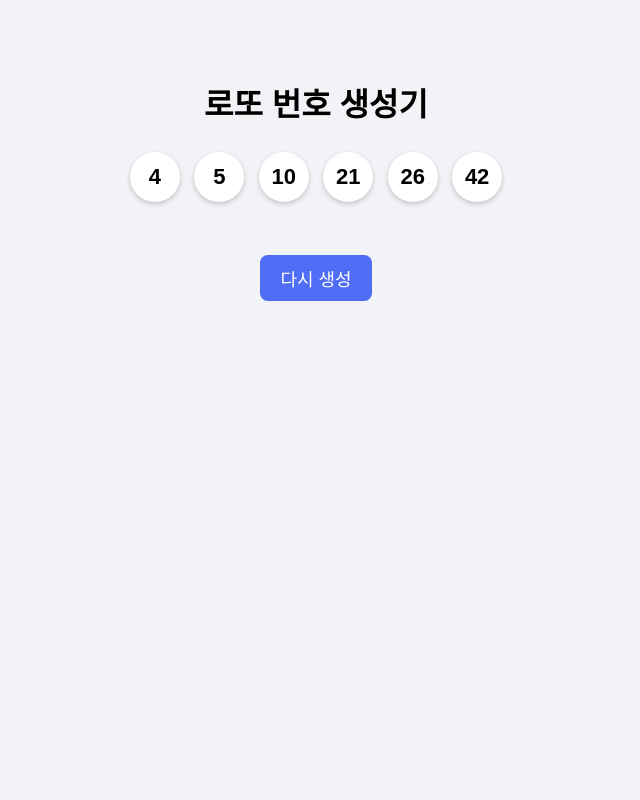
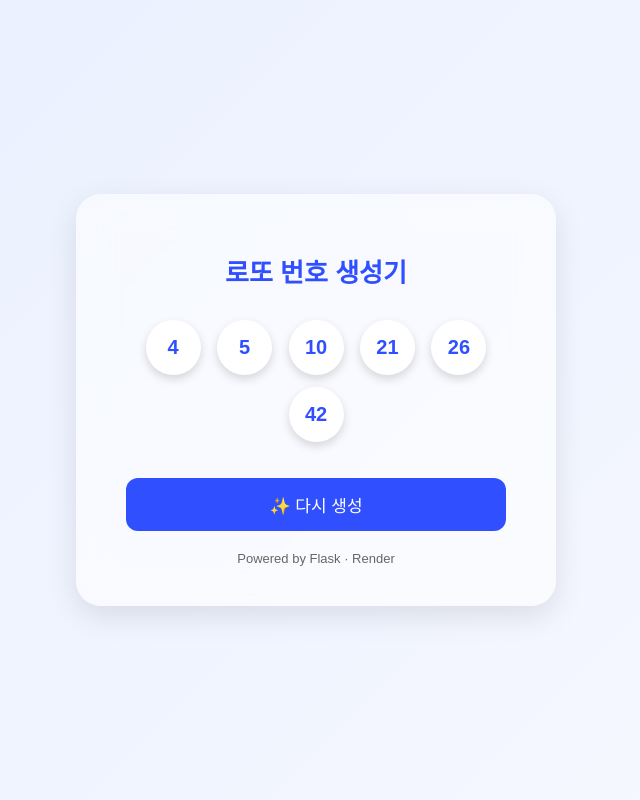
Before and after one commit to jhmin-study/lotto_random, a Flask app: page / in a window 1280 px wide. Shown: the whole page, without its empty margins (324-964 px from the left). Run offline with Flask 3, Linux system fonts and the light colour scheme.

Commit message:
modify index.html

```diff
--- a/templates/index.html
+++ b/templates/index.html
@@ -3,48 +3,100 @@
 <head>
     <meta charset="UTF-8">
     <title>로또 번호 생성기</title>
+
     <style>
         body {
-            font-family: Arial, sans-serif;
+            margin: 0;
+            padding: 0;
+            font-family: 'Pretendard', 'Noto Sans KR', sans-serif;
+            background: linear-gradient(135deg, #e9efff, #f7f9ff);
+            display: flex;
+            justify-content: center;
+            align-items: center;
+            height: 100vh;
+        }
+
+        .card {
+            background: rgba(255, 255, 255, 0.55);
+            backdrop-filter: blur(18px);
+            -webkit-backdrop-filter: blur(18px);
+            padding: 40px 50px;
+            border-radius: 25px;
+            box-shadow: 0 10px 30px rgba(0,0,0,0.1);
             text-align: center;
-            background: #f2f3f7;
-            padding-top: 50px;
+            width: 380px;
         }
-        .number {
-            display: inline-block;
-            background: #fff;
+
+        h1 {
+            margin-bottom: 25px;
+            font-size: 26px;
+            color: #304ffe;
+            font-weight: 700;
+        }
+
+        .numbers {
+            margin: 20px 0 30px 0;
+        }
+
+        .num {
+            display: inline-flex;
+            justify-content: center;
+            align-items: center;
+            width: 55px;
+            height: 55px;
             border-radius: 50%;
-            width: 50px;
-            height: 50px;
-            line-height: 50px;
-            margin: 5px;
-            font-size: 22px;
-            font-weight: bold;
-            box-shadow: 0 2px 5px rgba(0,0,0,0.2);
+            background: white;
+            margin: 6px;
+            font-size: 20px;
+            font-weight: 700;
+            color: #304ffe;
+            box-shadow: 0 4px 10px rgba(0,0,0,0.15);
+            transition: transform 0.15s ease;
         }
+
+        .num:hover {
+            transform: translateY(-4px);
+        }
+
         .btn {
-            padding: 10px 20px;
-            margin-top: 30px;
-            background: #4f6df5;
+            background: #304ffe;
             color: white;
-            border-radius: 8px;
+            border: none;
+            padding: 14px 18px;
+            width: 100%;
+            border-radius: 12px;
+            font-size: 17px;
             cursor: pointer;
-            font-size: 18px;
-            border: none;
+            transition: background 0.2s, transform 0.15s;
+        }
+
+        .btn:hover {
+            background: #1e3df5;
+            transform: translateY(-2px);
+        }
+
+        .footer {
+            margin-top: 20px;
+            font-size: 13px;
+            color: #666;
         }
     </style>
 </head>
 <body>
 
-    <h1>로또 번호 생성기</h1>
+    <div class="card">
+        <h1>로또 번호 생성기</h1>
 
-    {% for n in numbers %}
-        <div class="number">{{ n }}</div>
-    {% endfor %}
+        <div class="numbers">
+            {% for n in numbers %}
+                <div class="num">{{ n }}</div>
+            {% endfor %}
+        </div>
 
-    <br><br>
+        <button class="btn" onclick="location.reload()">✨ 다시 생성</button>
 
-    <button class="btn" onclick="location.reload()">다시 생성</button>
+        <div class="footer">Powered by Flask · Render</div>
+    </div>
 
 </body>
 </html>
```
